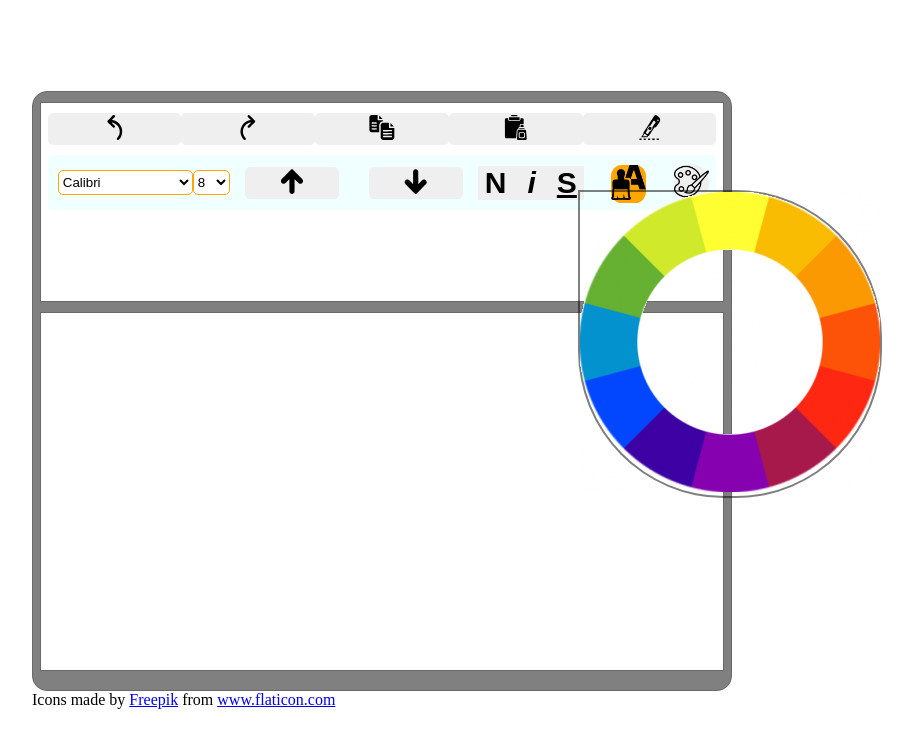
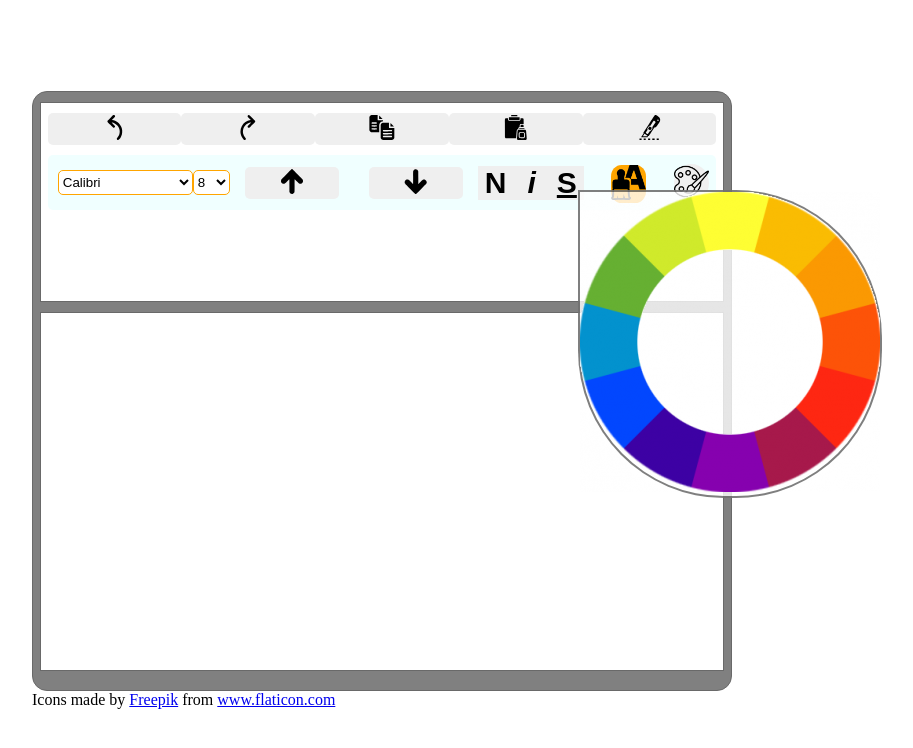
Before and after one commit to jonas-andrade/editor-rich-text, a plain HTML site: page index.html in a window 1280 px wide. Both pictures are taken after a click on the button 886 px from the left and 184 px from the top of the page. Shown: the whole page, without its empty margins (258-1171 px from the left). Drawn offline with Linux system fonts and the light colour scheme.

Commit message:
toggle paleta

```diff
--- a/css/style.css
+++ b/css/style.css
@@ -115,4 +115,5 @@ button#paint-letter {position: absolute; right: 70px; top: 10px; border-style: n
 	right: 140px;
 	border: 2px solid rgba(0, 0, 0, 0.5);
 	border-radius: 0 48% 48%;
+	background-color: rgba(255,255, 255, 0.8);
 }
--- a/js/script.js
+++ b/js/script.js
@@ -1,5 +1,5 @@
 var textarea = document.querySelector('.area');
-
+var control = true;
 
 var upcase = document.querySelector('#up-arrow');
 var downcase = document.querySelector('#down-arrow');
@@ -46,12 +46,13 @@ sublinhado.addEventListener('click',()=>{
 })
 
 paintletter.addEventListener('click',()=>{
-		paintletter.classList.toggle('toggleColor')
-		paleta.style ="display: block;"
-
+	paintletter.classList.toggle('toggleColor',control);
+	if(control){paleta.style ="display: block;";control = false;
+	}else{paleta.style ="display: none;";control = true;}
 })
 
 paleta.addEventListener('click',(event)=>{
+
 		  if (event.pageX > 1037 && event.pageX < 1190 && event.pageY > 198 && event.pageY < 247){
 		textarea.style.color = "#fefe33";
 	}else if (event.pageX > 1101 && event.pageX < 1142 && event.pageY > 199 && event.pageY < 274){
@@ -61,7 +62,9 @@ paleta.addEventListener('click',(event)=>{
 	}else if (event.pageX > 1168 && event.pageX < 1225 && event.pageY > 309 && event.pageY < 375){
 
 	}else if (event.pageX > 1144 && event.pageX < 1217 && event.pageY > 369 && event.pageY < 440){
-		textarea.style.color = "red";
+		textarea.focus();
+		textarea.setSelectionRange(2, 5).style.color = "red";
+
 	}else if (event.pageX > 1116 && event.pageX < 1180 && event.pageY > 410 && event.pageY < 480){
 		textarea.style.color = "purple";
 	}else if (event.pageX > 1037 && event.pageX < 1113 && event.pageY > 343 && event.pageY < 490){
```
